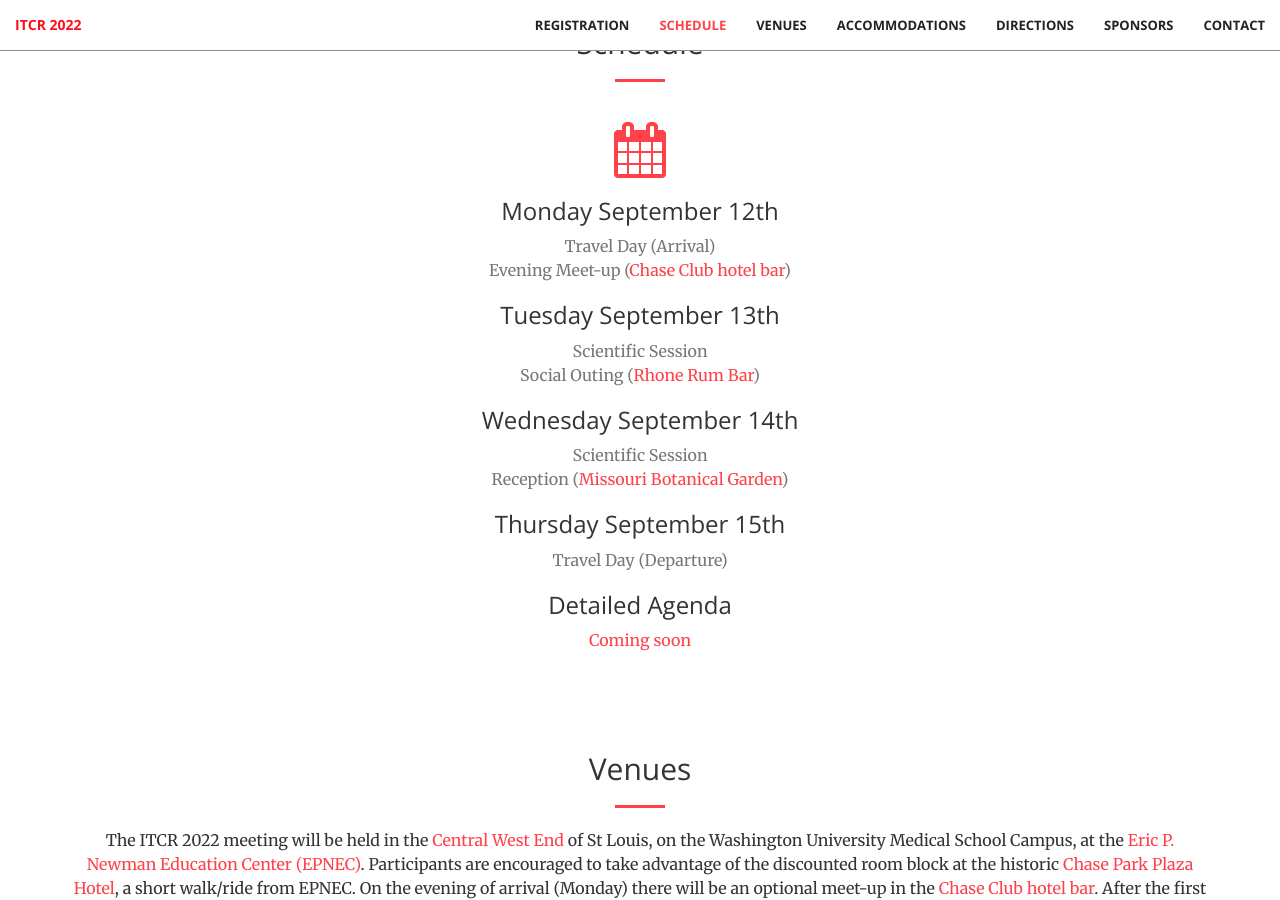
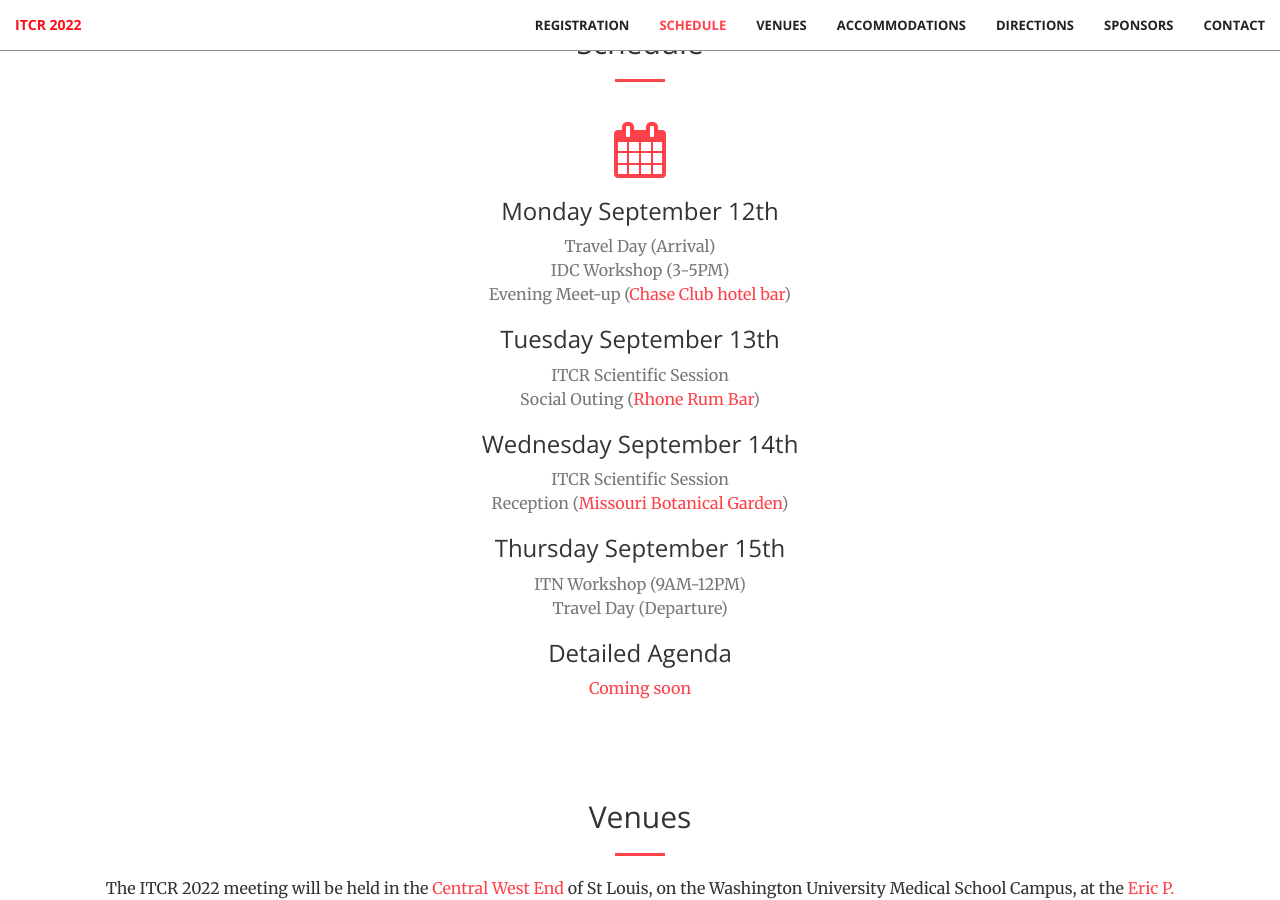
Before and after one commit to griffithlab/itcr2022, a Jekyll site: the page built from index.html, in a window 1280 px wide and 900 px high, scrolled down 1528 px. Built offline with Jekyll 4.4.1, drawn with Linux system fonts in a browser that asks for light colours.

Commit message:
add workshops to schedule

```diff
--- a/_includes/schedule.html
+++ b/_includes/schedule.html
@@ -14,14 +14,16 @@
                     <i class="fa fa-4x fa-calendar wow bounceIn text-primary"></i>
                     <h3>Monday September 12th</h3>
                     <p class="text-muted">Travel Day (Arrival)</p>
+		    <p class="text-muted">IDC Workshop (3-5PM)</p>
                     <p class="text-muted">Evening Meet-up (<a href="https://www.stlchaseclub.com/">Chase Club hotel bar</a>)</p>
                     <h3>Tuesday September 13th</h3>
-                    <p class="text-muted">Scientific Session</p>
+                    <p class="text-muted">ITCR Scientific Session</p>
                     <p class="text-muted">Social Outing (<a href="https://moulinevents.com/rhone-rum-bar/">Rhone Rum Bar</a>)</p>
                     <h3>Wednesday September 14th</h3>
-                    <p class="text-muted">Scientific Session</p>
+                    <p class="text-muted">ITCR Scientific Session</p>
                     <p class="text-muted">Reception (<a href="https://www.missouribotanicalgarden.org/">Missouri Botanical Garden</a>)</p>
                     <h3>Thursday September 15th</h3>
+                    <p class="text-muted">ITN Workshop (9AM-12PM)</p>
                     <p class="text-muted">Travel Day (Departure)</p>
                     <h3>Detailed Agenda</h3>
                     <p class="text-muted"><a href="/pdf/Schedule.pdf">Coming soon</a></p>
```
